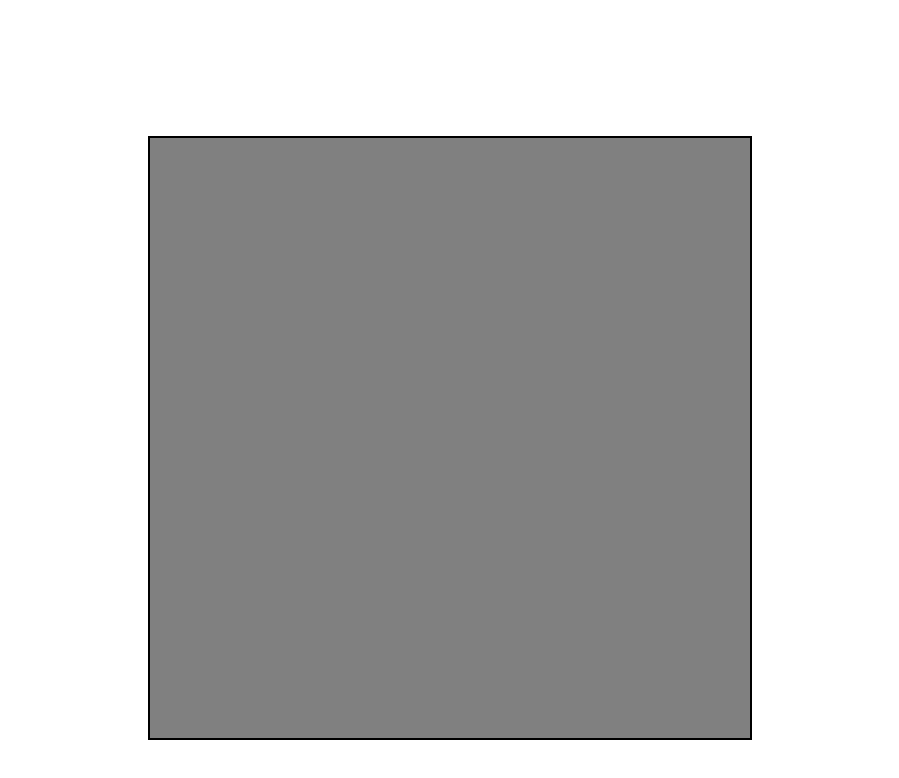
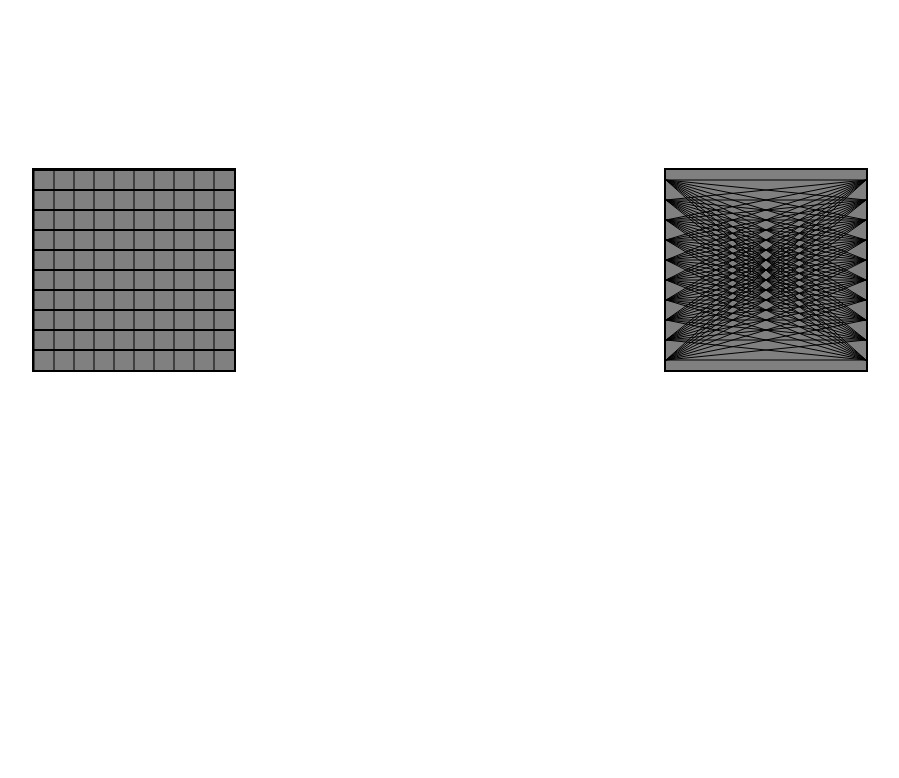
Before and after one commit to Detopall/canvas-structures, a plain HTML site: page index.html in a window 1280 px wide. Shown: the whole page, without its empty margins (190-1089 px from the left). Drawn offline with Linux system fonts and the light colour scheme.

Commit message:
made grid and vortex

```diff
--- a/assets/css/screen.css
+++ b/assets/css/screen.css
@@ -1,10 +1,10 @@
 body {
 	display: flex;
-	justify-content: center;
+	justify-content: space-around;
 }
 
 canvas {
 	background-color: grey;
 	border: 0.125rem solid black;
-	margin-top: 8rem;
+	margin-top: 10rem;
 }
--- a/assets/js/script.js
+++ b/assets/js/script.js
@@ -2,6 +2,50 @@
 
 document.addEventListener("DOMContentLoaded", init);
 
+let COLS, ROWS;
+let canvas, ctx;
+let WIDTH = 20;
+
 function init(){
+	showGrid();
+	showVortex();
+}
 
+function showVortex(){
+	const canvas = document.querySelector("#vortex");
+	const ctx = canvas.getContext('2d');
+	for (let i = 0; i < canvas.width; i+=WIDTH) {
+		for (let j = 0; j < canvas.width; j+=WIDTH) {
+			const cell = new Cell(canvas.height, i+WIDTH/2, 0, j+WIDTH/2);
+			cell.draw(ctx);
+		}
+	}
 }
+
+function showGrid(){
+	const canvas = document.querySelector("#grid");
+	const ctx = canvas.getContext('2d');
+	for (let i = 0; i < canvas.width; i+=WIDTH) {
+		const cell = new Cell(i, canvas.width, i, 0);
+		cell.draw(ctx);
+		for (let j = 0; j < canvas.width; j+=WIDTH) {
+			const cell = new Cell(0, j, canvas.height, j);
+			cell.draw(ctx);
+		}
+	}
+}
+
+class Cell {
+	constructor(XStart, YStart, XEnd, YEnd) {
+		this.XStart = XStart;
+		this.XEnd = XEnd;
+		this.YStart = YStart;
+		this.YEnd = YEnd;
+		this.draw = function (ctx) {
+			ctx.beginPath();
+			ctx.moveTo(XStart, YStart);
+			ctx.lineTo(XEnd, YEnd);
+			ctx.stroke();
+		}
+	}
+}
--- a/index.html
+++ b/index.html
@@ -10,7 +10,8 @@
 </head>
 <body>
 
-	<canvas width="600" height="600"></canvas>
+	<canvas id="grid" width="200" height="200"></canvas>
+	<canvas id="vortex" width="200" height="200"></canvas>
 
 </body>
 </html>
```
